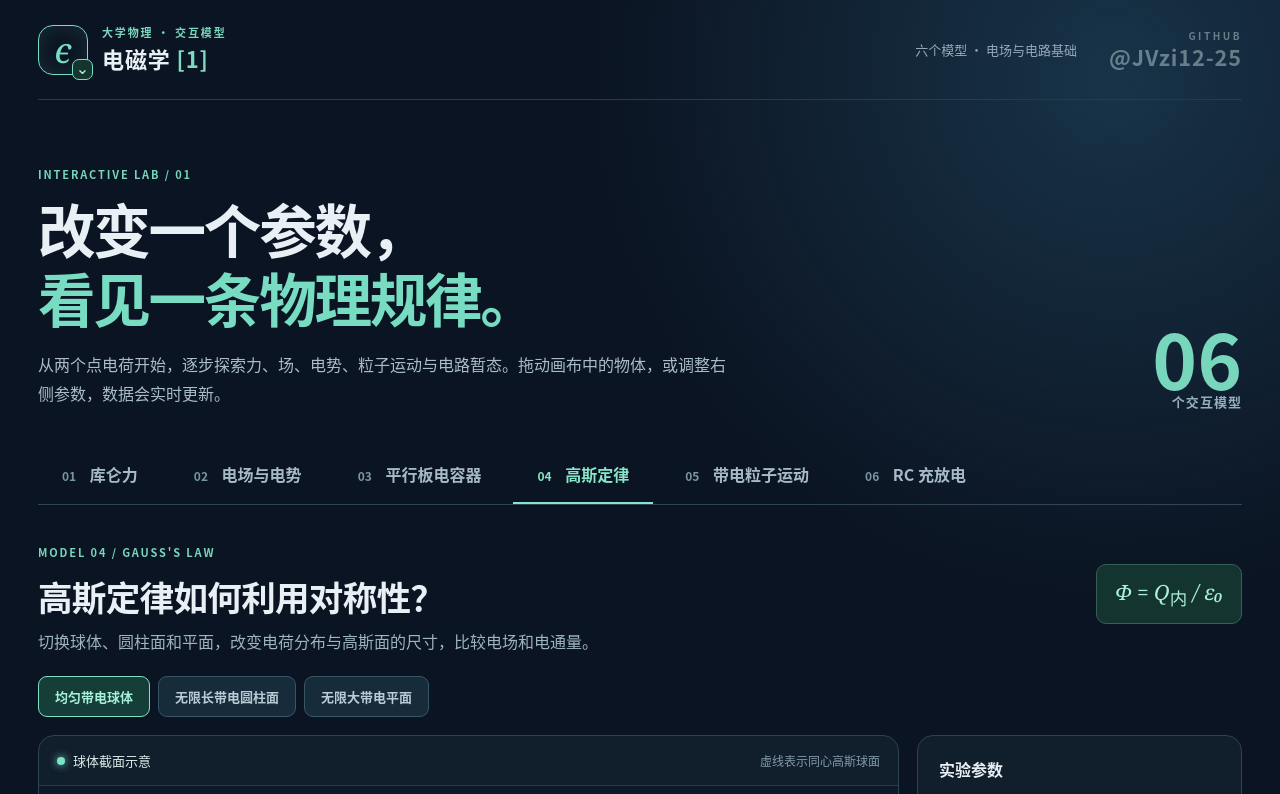
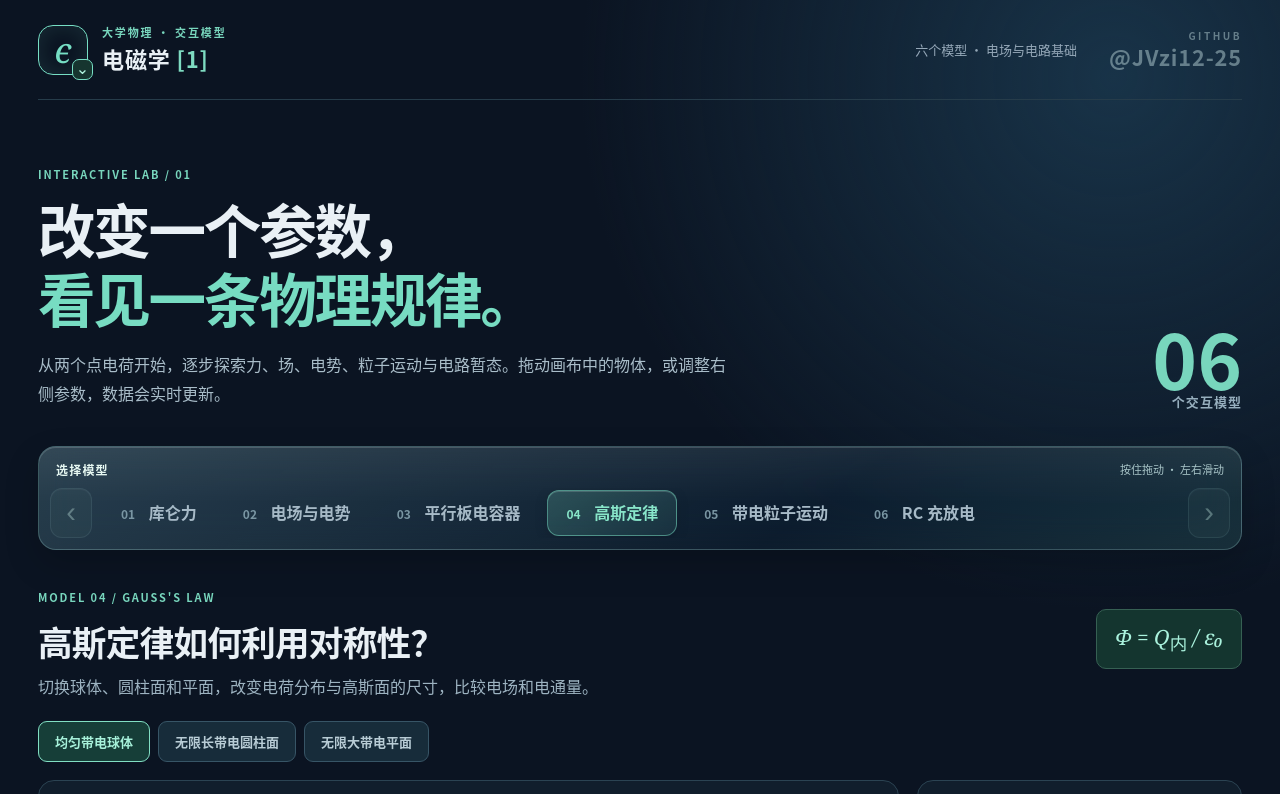
Before and after one commit to JVzi12-25/College-Physics-Digital-Models, a website with bundled scripts: page 电磁学[1]/index.html in a window 1280 px wide. Both pictures are taken after a click on the element "选择模型，可左右拖动浏览". Shown: the top 794 px of the page. Built offline with nearby package versions, Linux system fonts and the light colour scheme.

Commit message:
Make model navigation draggable and frosted

```diff
--- /dev/null
+++ b/model-nav.js
@@ -0,0 +1,92 @@
+// Shared model navigation for the two electromagnetic labs.
+(() => {
+  const nav = document.querySelector('.model-nav-shell .model-nav');
+  if (!nav) return;
+
+  const shell = nav.closest('.model-nav-shell');
+  const previous = shell.querySelector('[data-nav-step="-1"]');
+  const next = shell.querySelector('[data-nav-step="1"]');
+  const tabs = [...nav.querySelectorAll('.nav-tab')];
+
+  function updateArrows() {
+    const maxScroll = Math.max(0, nav.scrollWidth - nav.clientWidth);
+    previous.disabled = nav.scrollLeft <= 1;
+    next.disabled = nav.scrollLeft >= maxScroll - 1;
+    shell.classList.toggle('is-scrollable', maxScroll > 1);
+  }
+
+  for (const arrow of [previous, next]) {
+    arrow.addEventListener('click', () => {
+      nav.scrollBy({ left: Number(arrow.dataset.navStep) * Math.max(180, nav.clientWidth * 0.75), behavior: 'smooth' });
+    });
+  }
+
+  let drag = null;
+  let ignoreClick = false;
+
+  nav.addEventListener('pointerdown', (event) => {
+    if (event.pointerType === 'touch' || event.button !== 0) return;
+    drag = { pointerId: event.pointerId, startX: event.clientX, startScrollLeft: nav.scrollLeft, moved: false };
+  });
+
+  nav.addEventListener('pointermove', (event) => {
+    if (!drag || event.pointerId !== drag.pointerId) return;
+    const distance = event.clientX - drag.startX;
+    if (!drag.moved && Math.abs(distance) < 6) return;
+    if (!drag.moved) {
+      drag.moved = true;
+      nav.classList.add('is-dragging');
+      nav.setPointerCapture?.(event.pointerId);
+    }
+    nav.scrollLeft = drag.startScrollLeft - distance;
+    event.preventDefault();
+  });
+
+  function finishDrag(event) {
+    if (!drag || (event?.pointerId !== undefined && event.pointerId !== drag.pointerId)) return;
+    const pointerId = drag.pointerId;
+    const moved = drag.moved;
+    drag = null;
+    nav.classList.remove('is-dragging');
+    if (moved) {
+      ignoreClick = true;
+      setTimeout(() => { ignoreClick = false; }, 0);
+    }
+    if (nav.hasPointerCapture?.(pointerId)) nav.releasePointerCapture(pointerId);
+    updateArrows();
+  }
+
+  nav.addEventListener('pointerup', finishDrag);
+  nav.addEventListener('pointercancel', finishDrag);
+  nav.addEventListener('lostpointercapture', finishDrag);
+  window.addEventListener('pointerup', finishDrag);
+  window.addEventListener('pointercancel', finishDrag);
+  window.addEventListener('blur', () => finishDrag());
+
+  nav.addEventListener('click', (event) => {
+    if (!ignoreClick) return;
+    event.preventDefault();
+    event.stopImmediatePropagation();
+    ignoreClick = false;
+  }, true);
+
+  nav.addEventListener('keydown', (event) => {
+    const tab = event.target.closest('.nav-tab');
+    if (!tab) return;
+    const index = tabs.indexOf(tab);
+    const nextIndex = event.key === 'ArrowRight' ? index + 1
+      : event.key === 'ArrowLeft' ? index - 1
+      : event.key === 'Home' ? 0
+      : event.key === 'End' ? tabs.length - 1 : -1;
+    if (nextIndex < 0 || nextIndex >= tabs.length || nextIndex === index) return;
+    event.preventDefault();
+    tabs[nextIndex].focus();
+    tabs[nextIndex].click();
+  });
+
+  nav.addEventListener('scroll', updateArrows, { passive: true });
+  window.addEventListener('resize', updateArrows);
+  window.addEventListener('load', updateArrows);
+  if (typeof ResizeObserver !== 'undefined') new ResizeObserver(updateArrows).observe(nav);
+  requestAnimationFrame(updateArrows);
+})();
--- a/site.css
+++ b/site.css
@@ -36,6 +36,63 @@ body { margin: 0; background: radial-gradient(circle at 87% 5%, #183348 0, trans
 .project-menu a > small { margin-left: auto; color: #8ca7af; font-size: 11px; font-weight: 500; }
 .project-menu a[aria-current="page"] > small { color: #aff2da; }
 
+.model-nav-shell {
+  position: relative;
+  margin: 0 0 28px;
+  padding: 11px;
+  overflow: hidden;
+  border: 1px solid rgba(162, 218, 213, .27);
+  border-radius: 18px;
+  background: linear-gradient(145deg, rgba(55, 83, 96, .68), rgba(16, 34, 49, .61) 64%, rgba(33, 63, 68, .61));
+  box-shadow: inset 0 1px rgba(255, 255, 255, .16), 0 14px 34px rgba(0, 0, 0, .18);
+  -webkit-backdrop-filter: blur(18px) saturate(155%);
+  backdrop-filter: blur(18px) saturate(155%);
+}
+.model-nav-shell::before {
+  content: "";
+  position: absolute;
+  inset: 0 0 auto;
+  height: 55%;
+  pointer-events: none;
+  background: linear-gradient(to bottom, rgba(255, 255, 255, .055), transparent);
+}
+.model-nav-meta { position: relative; display: flex; align-items: center; justify-content: space-between; gap: 12px; padding: 3px 6px 10px; }
+.model-nav-meta strong { color: #e7f8f2; font-size: 12px; letter-spacing: .1em; }
+.model-nav-meta span { color: #a9c5c8; font-size: 11px; }
+.model-nav-row { position: relative; display: grid; grid-template-columns: 42px minmax(0, 1fr) 42px; align-items: stretch; gap: 8px; min-width: 0; }
+.model-nav-shell .model-nav { min-width: 0; width: 100%; margin: 0; padding: 2px; border: 0; user-select: none; }
+.model-nav-shell .model-nav.is-dragging { scroll-snap-type: none; }
+.model-nav-shell .nav-tab {
+  min-height: 46px;
+  padding: 10px 18px;
+  border: 1px solid transparent;
+  border-radius: 12px;
+  line-height: 1.35;
+  transition: background .18s, color .18s, border-color .18s, box-shadow .18s;
+}
+.model-nav-shell .nav-tab:hover { background: rgba(204, 245, 234, .09); }
+.model-nav-shell .nav-tab.is-active {
+  border-color: rgba(125, 231, 202, .47);
+  background: linear-gradient(145deg, rgba(125, 231, 202, .21), rgba(88, 170, 163, .12));
+  box-shadow: inset 0 1px rgba(230, 255, 246, .17), 0 3px 14px rgba(0, 0, 0, .12);
+}
+.model-nav-arrow {
+  display: grid;
+  place-items: center;
+  min-width: 42px;
+  padding: 0;
+  border: 1px solid rgba(172, 224, 219, .3);
+  border-radius: 12px;
+  background: rgba(205, 247, 237, .10);
+  color: #d8fff2;
+  font: 400 29px/1 Arial, sans-serif;
+  box-shadow: inset 0 1px rgba(255, 255, 255, .1);
+  cursor: pointer;
+}
+.model-nav-arrow:hover:not(:disabled) { border-color: rgba(144, 235, 207, .7); background: rgba(137, 231, 203, .2); }
+.model-nav-arrow:disabled { opacity: .35; cursor: default; }
+.model-nav-arrow:focus-visible, .model-nav-shell .nav-tab:focus-visible { outline: 2px solid #f5ce74; outline-offset: 2px; }
+
 .pending-page { --accent: #80dec3; }
 .pending-page.optics { --accent: #d7be83; }
 .pending-page.modern { --accent: #b4a8e8; }
@@ -61,4 +118,8 @@ body { margin: 0; background: radial-gradient(circle at 87% 5%, #183348 0, trans
   .pending-main { min-height: calc(100vh - 150px); padding: 60px 0; }
   .pending-main > p:not(.pending-kicker) { font-size: 14px; }
   .site-footer { gap: 20px; line-height: 1.6; }
+  .model-nav-shell { padding: 8px; border-radius: 15px; }
+  .model-nav-row { grid-template-columns: 34px minmax(0, 1fr) 34px; gap: 5px; }
+  .model-nav-arrow { min-width: 34px; font-size: 25px; }
+  .model-nav-shell .nav-tab { min-height: 42px; padding: 9px 12px; }
 }
--- a/电磁学[1]/index.html
+++ b/电磁学[1]/index.html
@@ -7,6 +7,7 @@
   <title>电磁学 [1] · 电场与电路交互实验室</title>
   <link rel="stylesheet" href="styles.css">
   <link rel="stylesheet" href="../site.css">
+  <script defer src="../model-nav.js"></script>
   <script type="module" src="js/app.js"></script>
 </head>
 <body>
@@ -40,7 +41,11 @@
         <div class="intro-number" aria-hidden="true">06<span>个交互模型</span></div>
       </div>
 
-      <nav class="model-nav" aria-label="选择模型，可左右滑动浏览">
+      <div class="model-nav-shell">
+        <div class="model-nav-meta"><strong>选择模型</strong><span>按住拖动 · 左右滑动</span></div>
+        <div class="model-nav-row">
+          <button class="model-nav-arrow" type="button" data-nav-step="-1" aria-label="向左浏览模型" aria-controls="model-nav">‹</button>
+          <nav class="model-nav" id="model-nav" aria-label="选择模型，可左右拖动浏览">
             <button class="nav-tab is-active" type="button" data-target="coulomb" aria-current="page"><span>01</span> 库仑力</button>
             <button class="nav-tab" type="button" data-target="field"><span>02</span> 电场与电势</button>
             <button class="nav-tab" type="button" data-target="capacitor"><span>03</span> 平行板电容器</button>
@@ -48,6 +53,9 @@
             <button class="nav-tab" type="button" data-target="particle"><span>05</span> 带电粒子运动</button>
             <button class="nav-tab" type="button" data-target="rc"><span>06</span> RC 充放电</button>
           </nav>
+          <button class="model-nav-arrow" type="button" data-nav-step="1" aria-label="向右浏览模型" aria-controls="model-nav">›</button>
+        </div>
+      </div>
 
       <section class="model-panel is-active" id="coulomb" aria-labelledby="coulomb-title">
         <div class="model-heading">
--- a/电磁学[1]/js/app.js
+++ b/电磁学[1]/js/app.js
@@ -713,32 +713,6 @@ function selectModel(tab) {
 
 modelTabs.forEach((tab) => tab.addEventListener('click', () => selectModel(tab)));
 
-let navDrag = null;
-let suppressNavClick = false;
-modelNav.addEventListener('pointerdown', (event) => {
-  if (event.pointerType !== 'mouse' || event.button !== 0) return;
-  navDrag = { x: event.clientX, scrollLeft: modelNav.scrollLeft };
-  suppressNavClick = false;
-});
-modelNav.addEventListener('pointermove', (event) => {
-  if (!navDrag) return;
-  const distance = event.clientX - navDrag.x;
-  if (Math.abs(distance) > 5) {
-    suppressNavClick = true;
-    modelNav.classList.add('is-dragging');
-  }
-  if (suppressNavClick) modelNav.scrollLeft = navDrag.scrollLeft - distance;
-});
-for (const type of ['pointerup', 'pointercancel', 'pointerleave']) {
-  modelNav.addEventListener(type, () => { navDrag = null; modelNav.classList.remove('is-dragging'); });
-}
-modelNav.addEventListener('click', (event) => {
-  if (!suppressNavClick) return;
-  event.preventDefault();
-  event.stopPropagation();
-  suppressNavClick = false;
-}, true);
-
 let panelTouch = null;
 modelPanels.forEach((panel) => {
   panel.addEventListener('touchstart', (event) => {
--- a/电磁学[2]/js/app.js
+++ b/电磁学[2]/js/app.js
@@ -432,6 +432,7 @@ $('particle-speed').addEventListener('input', (event) => { particle.speed = Numb
 $('particle-angle').addEventListener('input', (event) => { particle.angleDeg = Number(event.target.value); drawParticle(); });
 
 const tabs = [...document.querySelectorAll('.model-nav .nav-tab')];
+const modelNav = document.querySelector('.model-nav');
 const panels = [...document.querySelectorAll('.model-panel')];
 const advancedModels = initAdvancedModels();
 function selectModel(tab) {
@@ -442,6 +443,9 @@ function selectModel(tab) {
   tabs.forEach((item) => { item.classList.toggle('is-active', item === tab); item.removeAttribute('aria-current'); });
   tab.setAttribute('aria-current', 'page');
   panels.forEach((panel) => { panel.hidden = panel.id !== target; panel.classList.toggle('is-active', panel.id === target); });
+  const navRect = modelNav.getBoundingClientRect();
+  const tabRect = tab.getBoundingClientRect();
+  modelNav.scrollTo({ left: modelNav.scrollLeft + tabRect.left - navRect.left - (modelNav.clientWidth - tabRect.width) / 2, behavior: 'smooth' });
   if (target === 'current-field') drawMagnetic();
   else if (target === 'charged-particle') drawParticle();
   else advancedModels.draw(target);
```
Also changed, not shown: 电磁学[2]/index.html (+9 -1 lines). Lines whose indentation alone changed are shown as unchanged.
